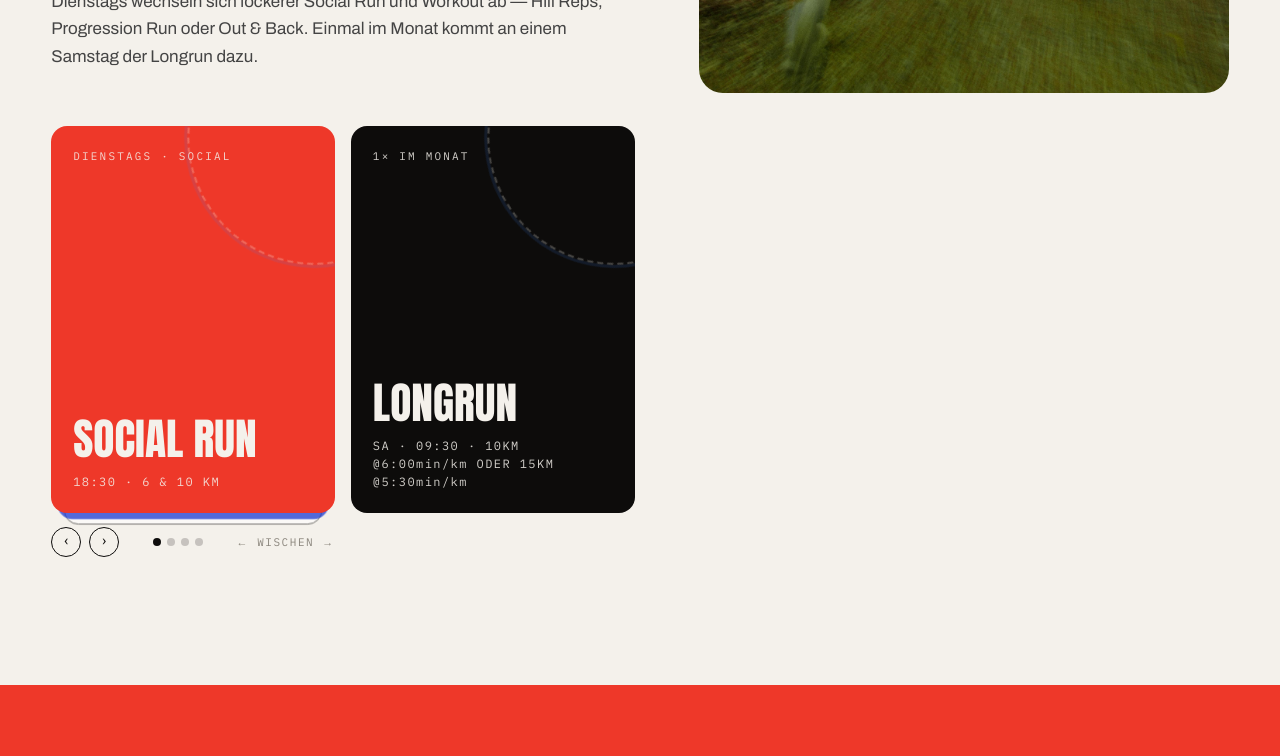
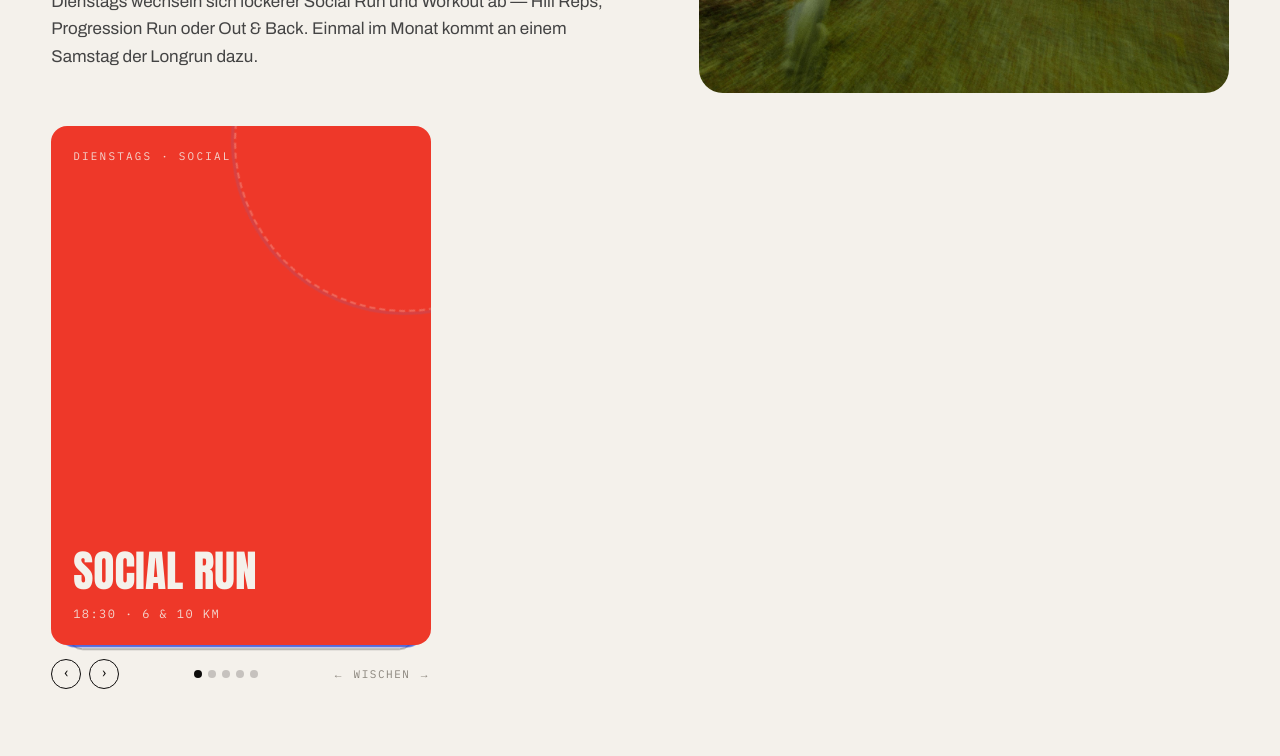
Before and after one commit to hedgetocash/11runclub_website, a Next.js app: page / in a window 1280 px wide. Shown: the part 2540-3296 px from the top of the page. Built offline with nearby package versions, Linux system fonts and the light colour scheme.

Commit message:
cards änderungen

```diff
--- a/app/globals.css
+++ b/app/globals.css
@@ -20,7 +20,6 @@
 
   html {
     scroll-behavior: smooth;
-    overflow-x: hidden;
   }
 
   body {
--- a/app/page.tsx
+++ b/app/page.tsx
@@ -726,7 +726,7 @@ function HeroEleven() {
 }
 
 /* ─── Social Run Card Stack ──────────────────────────────────────────────────── */
-const SOCIAL_CARDS = [
+const RUN_CARDS = [
 	{
 		tag: 'DIENSTAGS · SOCIAL',
 		title: 'Social Run',
@@ -756,18 +756,26 @@ const SOCIAL_CARDS = [
 		bg: 'var(--coral)',
 		color: 'var(--black)',
 	},
+	{
+		tag: '1× IM MONAT',
+		title: 'Longrun',
+		spec: 'SA · 09:30 · 10 ODER 15 KM',
+		bg: 'var(--black)',
+		color: 'var(--chalk)',
+	},
 ]
 
 function RunStack() {
 	const [index, setIndex] = useState(0)
 	const startX = useRef<number | null>(null)
 
-	const next = () => setIndex((i) => (i + 1) % SOCIAL_CARDS.length)
+	const next = () => setIndex((i) => (i + 1) % RUN_CARDS.length)
 	const prev = () =>
-		setIndex((i) => (i - 1 + SOCIAL_CARDS.length) % SOCIAL_CARDS.length)
+		setIndex((i) => (i - 1 + RUN_CARDS.length) % RUN_CARDS.length)
 
 	const onPointerDown = (e: React.PointerEvent) => {
 		startX.current = e.clientX
+		e.currentTarget.setPointerCapture?.(e.pointerId)
 	}
 	const onPointerUp = (e: React.PointerEvent) => {
 		if (startX.current === null) return
@@ -776,6 +784,9 @@ function RunStack() {
 		else if (dx > 36) prev()
 		startX.current = null
 	}
+	const onPointerCancel = () => {
+		startX.current = null
+	}
 
 	return (
 		<div>
@@ -784,14 +795,15 @@ function RunStack() {
 					position: 'relative',
 					aspectRatio: '3 / 4.1',
 					userSelect: 'none',
-					touchAction: 'pan-y',
+					touchAction: 'none',
 				}}
 				onPointerDown={onPointerDown}
 				onPointerUp={onPointerUp}
+				onPointerCancel={onPointerCancel}
 			>
-				{SOCIAL_CARDS.map((c, i) => {
+				{RUN_CARDS.map((c, i) => {
 					const rel =
-						(i - index + SOCIAL_CARDS.length) % SOCIAL_CARDS.length
+						(i - index + RUN_CARDS.length) % RUN_CARDS.length
 					if (rel > 2) return null
 					return (
 						<div
@@ -811,7 +823,7 @@ function RunStack() {
 								overflow: 'hidden',
 								cursor: rel === 0 ? 'grab' : 'default',
 								transform: `translateY(${rel * 14}px) scale(${1 - rel * 0.045})`,
-								zIndex: SOCIAL_CARDS.length - rel,
+								zIndex: RUN_CARDS.length - rel,
 								opacity: rel === 0 ? 1 : 0.92 - rel * 0.16,
 								transition:
 									'transform 0.4s cubic-bezier(.3,0,.2,1), opacity 0.4s',
@@ -902,7 +914,7 @@ function RunStack() {
 					</button>
 				</div>
 				<div style={{ display: 'flex', gap: 6 }}>
-					{SOCIAL_CARDS.map((c, i) => (
+					{RUN_CARDS.map((c, i) => (
 						<button
 							key={c.title}
 							aria-label={c.title}
@@ -1476,78 +1488,9 @@ export default function HomePage() {
 							</p>
 						</Reveal>
 
-						<div
-							style={{
-								display: 'grid',
-								gridTemplateColumns:
-									'repeat(auto-fit, minmax(260px, 1fr))',
-								gap: 16,
-								marginTop: 56,
-								maxWidth: 620,
-							}}
-						>
+						<div style={{ marginTop: 56, maxWidth: 380 }}>
 							<Reveal>
 								<RunStack />
-							</Reveal>
-
-							<Reveal delay={60}>
-								<div
-									className="run-card"
-									style={{
-										background: 'var(--black)',
-										color: 'var(--chalk)',
-										aspectRatio: '3 / 4.1',
-										borderRadius: 16,
-										padding: 22,
-										display: 'flex',
-										flexDirection: 'column',
-										justifyContent: 'space-between',
-										position: 'relative',
-										overflow: 'hidden',
-										cursor: 'default',
-									}}
-								>
-									<span
-										style={{
-											fontFamily:
-												'var(--font-ibm-plex-mono)',
-											fontSize: 11,
-											letterSpacing: '0.2em',
-											opacity: 0.85,
-										}}
-									>
-										1× IM MONAT
-									</span>
-									<div className="ring" />
-									<div>
-										<h3
-											style={{
-												fontFamily: 'var(--font-anton)',
-												fontWeight: 400,
-												fontSize:
-													'clamp(34px,3.4vw,52px)',
-												lineHeight: 0.92,
-												textTransform: 'uppercase',
-												marginTop: 'auto',
-											}}
-										>
-											Longrun
-										</h3>
-										<div
-											style={{
-												fontFamily:
-													'var(--font-ibm-plex-mono)',
-												fontSize: 12,
-												letterSpacing: '0.12em',
-												marginTop: 14,
-												opacity: 0.85,
-											}}
-										>
-											SA · 09:30 · 10KM @6:00min/km ODER
-											15KM @5:30min/km
-										</div>
-									</div>
-								</div>
 							</Reveal>
 						</div>
 					</div>
```
